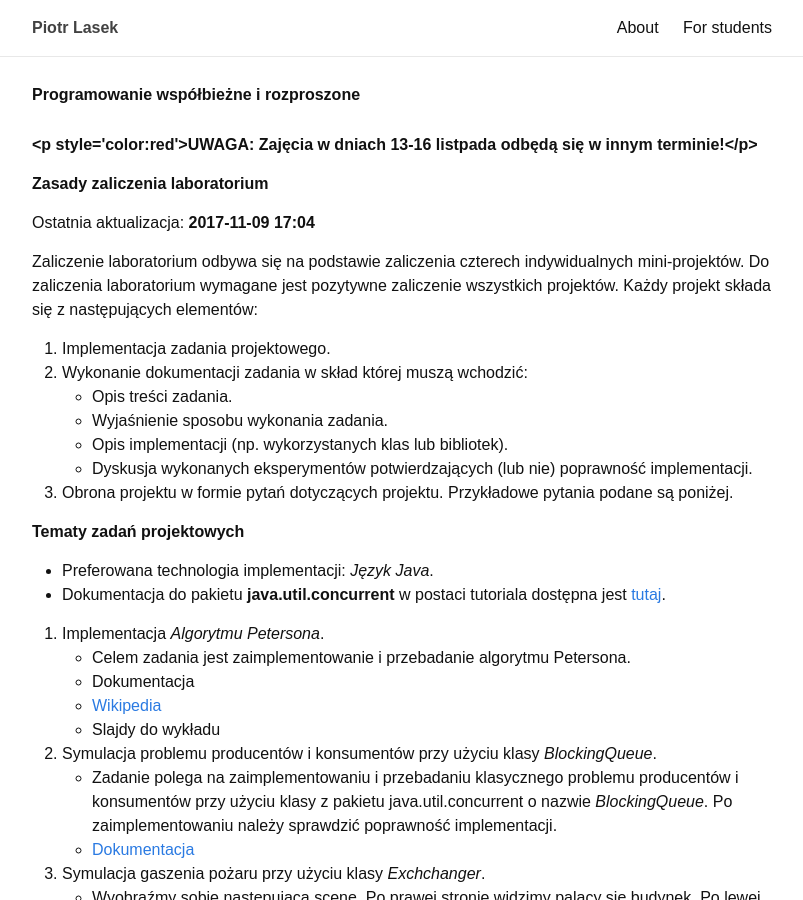
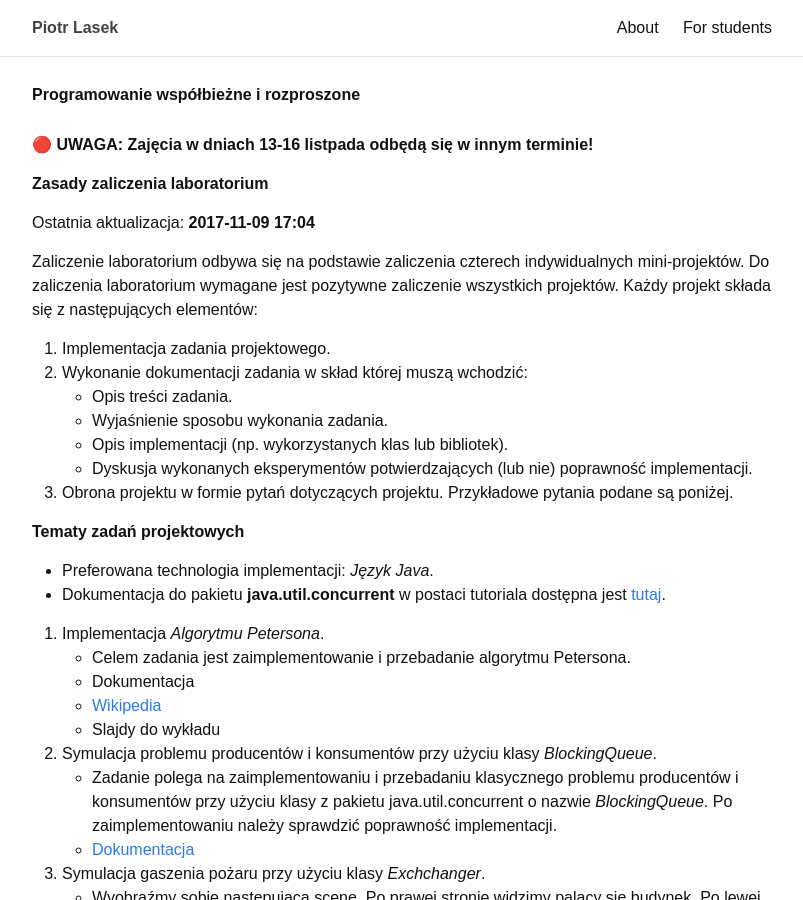
Before and after one commit to piotrlasek/piotrlasek.github.io, a Jekyll site: the page built from for-students/pwir2017.md, in a window 1280 px wide and 900 px high. Shown: the whole window, without its empty margins (238-1041 px from the left). Built offline with Jekyll 4.4.1, drawn with Linux system fonts in a browser that asks for light colours; some of the changed lines change nothing that is shown.

Commit message:
some changes

```diff
--- a/for-students/pwir2017.md
+++ b/for-students/pwir2017.md
@@ -5,7 +5,7 @@ permalink: /for-students/pwir
 exclude: true
 ---
 
-# <p style='color:red'>**UWAGA: Zajęcia w dniach 13-16 listpada odbędą się w innym terminie!**</p>
+# &#x1F534; **UWAGA: Zajęcia w dniach 13-16 listpada odbędą się w innym terminie!**
 
 # Zasady zaliczenia laboratorium
 
```
